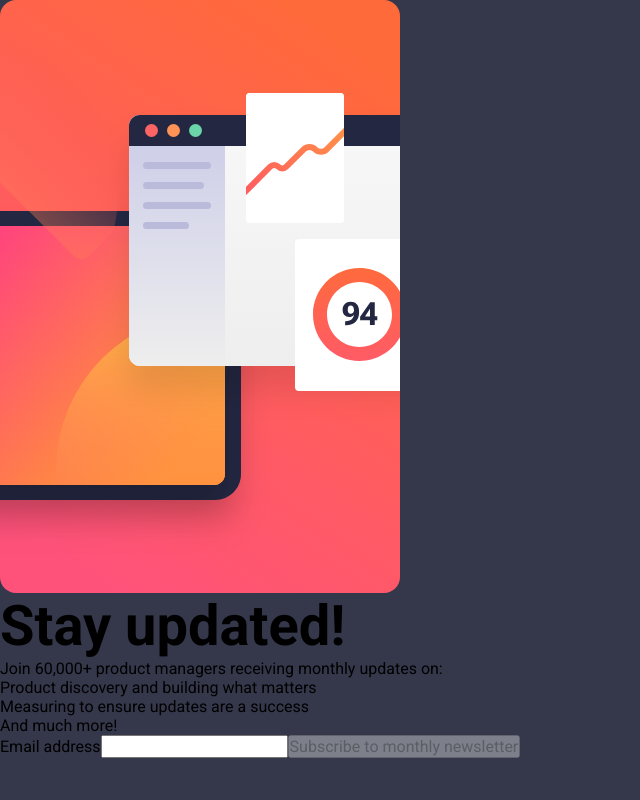
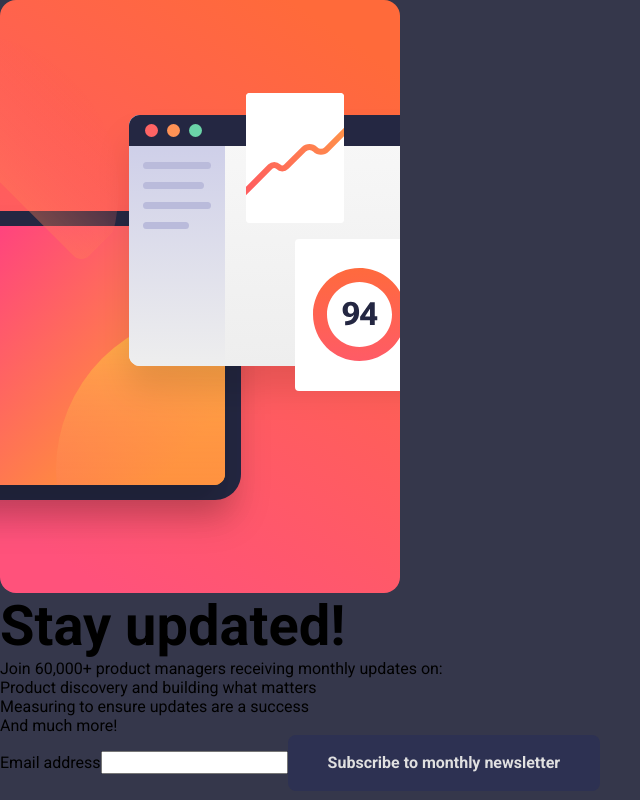
Before and after one commit to mateusbelicio/newsletter-sign-up-with-success-message, a React (Vite) app: page / in a window 1280 px wide. Shown: the whole page, without its empty margins (0-640 px from the left). Built offline with nearby package versions, Linux system fonts and the light colour scheme.

Commit message:
Feat: creating Button component

```diff
--- /dev/null
+++ b/src/components/Button/Button.style.jsx
@@ -0,0 +1,44 @@
+import styled from 'styled-components';
+
+export const StyledButton = styled.button`
+  display: inline-block;
+  position: relative;
+  cursor: pointer;
+  overflow: hidden;
+
+  color: ${({ theme }) => theme.colors.textInverse};
+  background: ${({ theme }) => theme.colors.text};
+  font-weight: ${({ theme }) => theme.typography.weight.bold};
+  line-height: 1;
+  text-align: center;
+
+  padding: 1.25rem 2.5rem;
+  border-radius: ${({ theme }) => theme.borderRadius.default};
+  border: none;
+
+  transition: background-color 0.2s, box-shadow 0.2s;
+
+  &:not(:disabled)::before {
+    content: '';
+    position: absolute;
+    inset: 0;
+    background: ${({ theme }) => theme.gradients.primary};
+    z-index: -1;
+  }
+
+  &:hover:not(:disabled),
+  &:focus-visible {
+    box-shadow: ${({ theme }) => theme.shadows.accent};
+    background-color: transparent;
+  }
+
+  &:disabled {
+    color: ${({ theme }) => theme.colors.grayTint};
+    filter: brightness(125%);
+    cursor: not-allowed;
+  }
+
+  &:focus-visible {
+    outline: transparent;
+  }
+`;
--- /dev/null
+++ b/src/components/Button/index.jsx
@@ -0,0 +1,7 @@
+import { StyledButton } from './Button.style';
+
+const Button = ({ children, ...rest }) => {
+	return <StyledButton {...rest}>{children}</StyledButton>;
+};
+
+export default Button;
--- a/src/components/SubscribeForm/index.jsx
+++ b/src/components/SubscribeForm/index.jsx
@@ -1,5 +1,6 @@
 import { useEffect, useId, useState } from 'react';
 import { useNavigate } from 'react-router-dom';
+import Button from '../Button';
 
 const SubscribeForm = () => {
 	const [value, setValue] = useState('');
@@ -10,7 +11,7 @@ const SubscribeForm = () => {
 
 	const isValidEmail = (email) => {
 		const regexEmail = /^[a-z0-9._]+@[a-z0-9]+\.[a-z]+(\.[a-z]+)?$/i;
-		return regexEmail.test(email);
+		return regexEmail.test(email.trim());
 	};
 
 	const handleSubmit = (e) => {
@@ -42,7 +43,9 @@ const SubscribeForm = () => {
 				aria-errormessage={`error-${id}`}
 			/>
 			{error && <span id={`error-${id}`}>Valid email required</span>}
-			<button type="submit" disabled={isDisabled}>Subscribe to monthly newsletter</button>
+			<Button type="submit" disabled={isDisabled}>
+				Subscribe to monthly newsletter
+			</Button>
 		</form>
 	);
 };
--- a/src/styles/Theme.jsx
+++ b/src/styles/Theme.jsx
@@ -10,7 +10,8 @@ export const theme = {
 		backgroundFrameInverse: getHSLColor(0, 0, 7),
 		text: getHSLColor(234, 29, 20),
 		textInverse: getHSLColor(0, 0, 100),
-		gray: getHSLColor(234, 28, 13, 0.25)
+		gray: getHSLColor(234, 28, 13, 0.25),
+		grayTint: getHSLColor(0, 0, 70)
 	},
 	gradients: {
 		primary: `linear-gradient(-135deg ,${getHSLColor(14, 100, 61)}, ${getHSLColor(346, 100, 66)})`
@@ -35,6 +36,10 @@ export const theme = {
 			medium: '1.5rem',
 			large: '2.5rem',
 			xLarge: '3.5rem'
+		},
+		weight: {
+			normal: 400,
+			bold: 700
 		}
 	}
 };
```
Also changed, not shown: .eslintrc.cjs.
